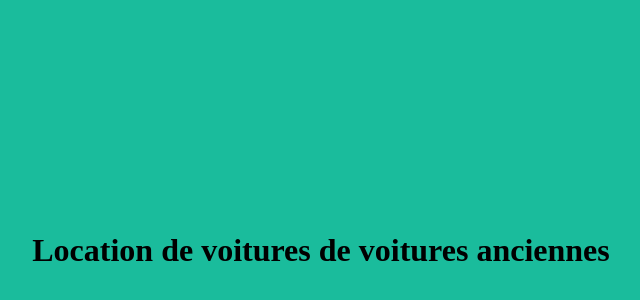
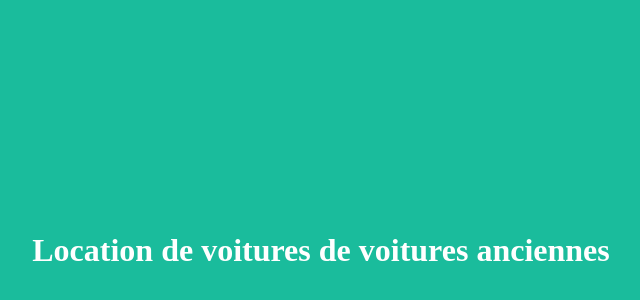
Before and after one commit to angelonkonou/locationVoitures, a plain HTML site: page index.html in a window 1280 px wide. Shown: the part 42-342 px from the top of the page, without its empty margins (319-959 px from the left). Drawn offline with Linux system fonts and the light colour scheme.

Commit message:
modif la couleur du grand titre

```diff
--- a/index.html
+++ b/index.html
@@ -4,6 +4,6 @@
 	<title>Location</title>
 </head>
 <body style="background-color: #1abc9c;">
-<h1 style="padding-top: 20%; padding-bottom: 20%; text-align: center;">Location de voitures de voitures anciennes</h1>
+<h1 style="padding-top: 20%; padding-bottom: 20%; text-align: center;color: #fff;">Location de voitures de voitures anciennes</h1>
 </body>
 </html>
```
